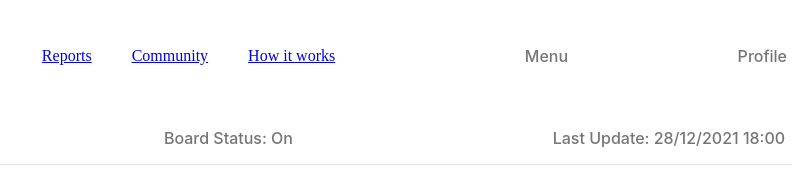
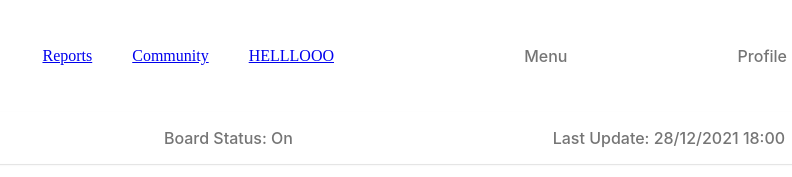
Before and after one commit to FlavioHPOliveira/cannadesign, a plain HTML site: page index.html in a window 1280 px wide. Shown: the top 177 px of the page, 365-1157 px from the left. Drawn offline with Linux system fonts and the light colour scheme.

Commit message:
header second commit

```diff
--- a/index.html
+++ b/index.html
@@ -15,7 +15,7 @@
         <ul class="nav__links">
             <li><a href="#">Reports</a></li>
             <li><a href="#">Community</a></li>
-            <li><a href="#">How it works</a></li>
+            <li><a href="#">HELLLOOO</a></li>
         </ul>
     </nav>
     <p class="My Boards">Menu</p>
```
